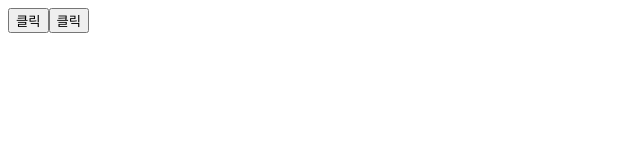
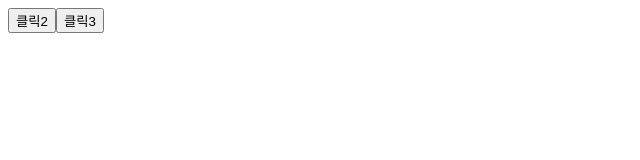
Before and after one commit to rowing0328/react-typescript-zero-to-hero, a React (Vite) app in the folder react/: page / in a window 1280 px wide. Shown: the top 160 px of the page, without its empty margins (0-640 px from the left). Built offline with nearby package versions, Linux system fonts and the light colour scheme.

Commit message:
Feat : 이벤트 핸들러 방법 추천 - 인자 전달이나 추가 작업이 필요하면 -> 화살표 함수 - 그냥 함수 호출만 하면 된다면 -> 함수 참조

```diff
--- a/react/src/component/ui/Button.tsx
+++ b/react/src/component/ui/Button.tsx
@@ -1,13 +1,25 @@
-/* 이벤트 핸들러에 매개변수 전달하기 */
+/* 이벤트 핸들러 방법 추천 */
 export default function Button() {
-  const handleClick = (value: string) => alert(value);
+  const handleClick = () => alert('click');
   return (
     <>
-      <button onClick={() => handleClick('Hello')}>클릭</button>
-      <button onClick={() => alert('World!')}>클릭</button>
+      {/* <button onClick={() => alert('click')}>클릭1</button> */}
+      <button onClick={handleClick}>클릭2</button>
+      <button onClick={() => handleClick()}>클릭3</button>
     </>
   );
 }
+
+/* 이벤트 핸들러에 매개변수 전달하기 */
+// export default function Button() {
+//   const handleClick = (value: string) => alert(value);
+//   return (
+//     <>
+//       <button onClick={() => handleClick('Hello')}>클릭</button>
+//       <button onClick={() => alert('World!')}>클릭</button>
+//     </>
+//   );
+// }
 
 /* Event 연결하기 */
 // export default function Button() {
```
Also changed, not shown: react/src/App.tsx (+12 -1 lines).
